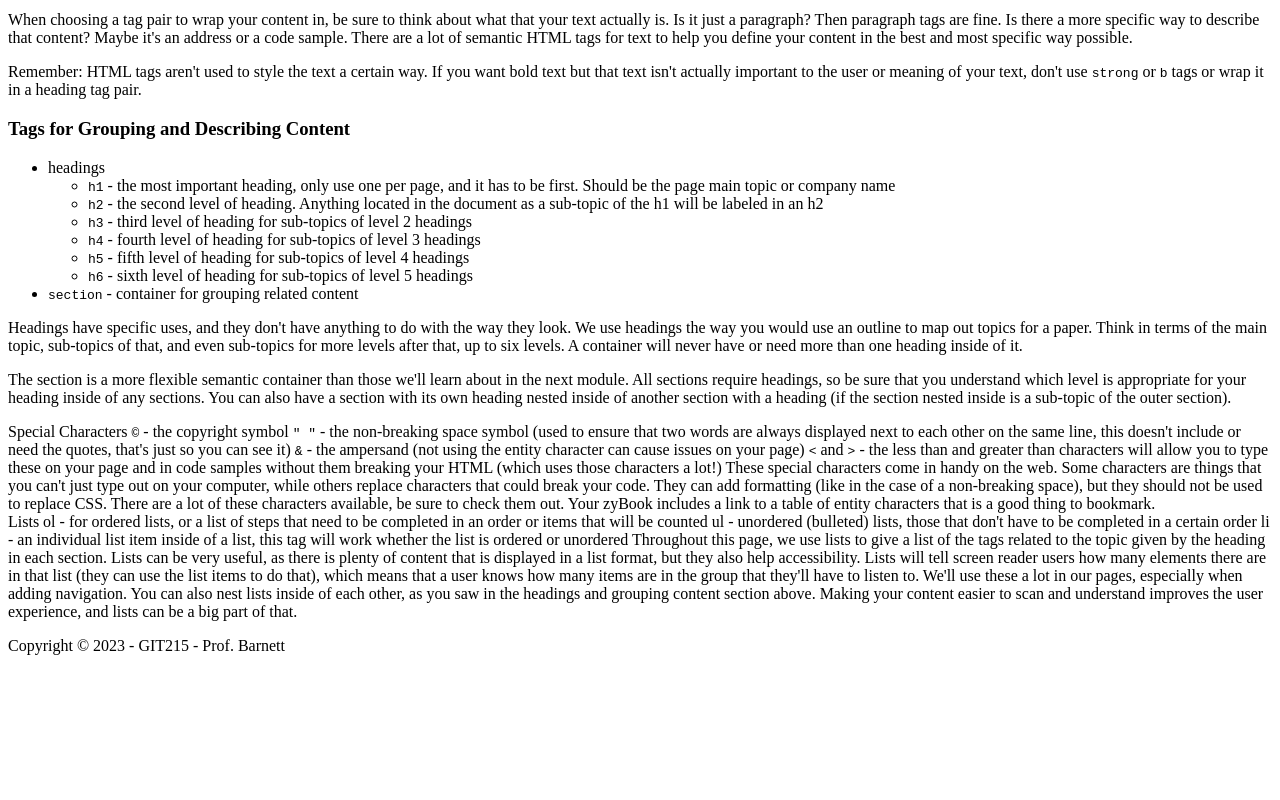
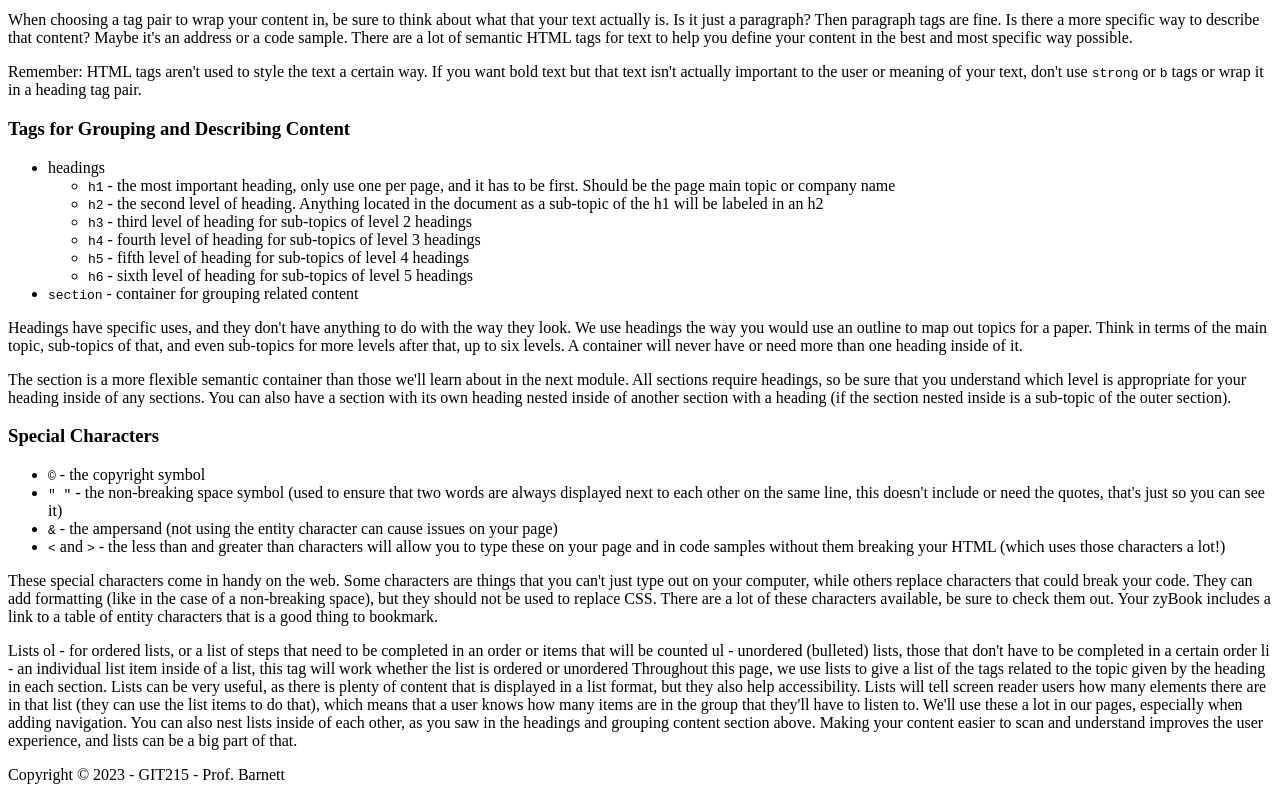
Before and after one commit to zjwebbASU/semantic-practice, a plain HTML site: page index.html in a window 1280 px wide. Shown: the part 565-1365 px from the top of the page. Before the commit the page ends 1236 px from the top, so only its background shows below. Drawn offline with Linux system fonts and the light colour scheme.

Commit message:
Update section three in the main

```diff
--- a/index.html
+++ b/index.html
@@ -72,13 +72,17 @@
 
 
             <section>
-                Special Characters
-                <code>&copy;</code> - the copyright symbol
-                <code>"&nbsp;"</code> - the non-breaking space symbol (used to ensure that two words are always displayed next to each other on the same line, this doesn't include or need the quotes, that's just so you can see it)
-                <code>&amp;</code> - the ampersand (not using the entity character can cause issues on your page)
-                <code>&lt;</code> and <code>&gt;</code> - the less than and greater than characters will allow you to type these on your page and in code samples without them breaking your HTML (which uses those characters a lot!)
+                <h3>Special Characters</h3>
+                <ul>
 
-                These special characters come in handy on the web. Some characters are things that you can't just type out on your computer, while others replace characters that could break your code. They can add formatting (like in the case of a non-breaking space), but they should not be used to replace CSS. There are a lot of these characters available, be sure to check them out. Your zyBook includes a link to a table of entity characters that is a good thing to bookmark.
+                    <li><code>&copy;</code> - the copyright symbol</li>
+                    <li><code>"&nbsp;"</code> - the non-breaking space symbol (used to ensure that two words are always displayed next to each other on the same line, this doesn't include or need the quotes, that's just so you can see it)</li>
+                    <li><code>&amp;</code> - the ampersand (not using the entity character can cause issues on your page)</li>
+                    <li><code>&lt;</code> and <code>&gt;</code> - the less than and greater than characters will allow you to type these on your page and in code samples without them breaking your HTML (which uses those characters a lot!)</li>
+                </ul>
+                <p>
+                    These special characters come in handy on the web. Some characters are things that you can't just type out on your computer, while others replace characters that could break your code. They can add formatting (like in the case of a non-breaking space), but they should not be used to replace CSS. There are a lot of these characters available, be sure to check them out. Your zyBook includes a link to a table of entity characters that is a good thing to bookmark.
+                </p>
             </section>
 
            <section>
```
